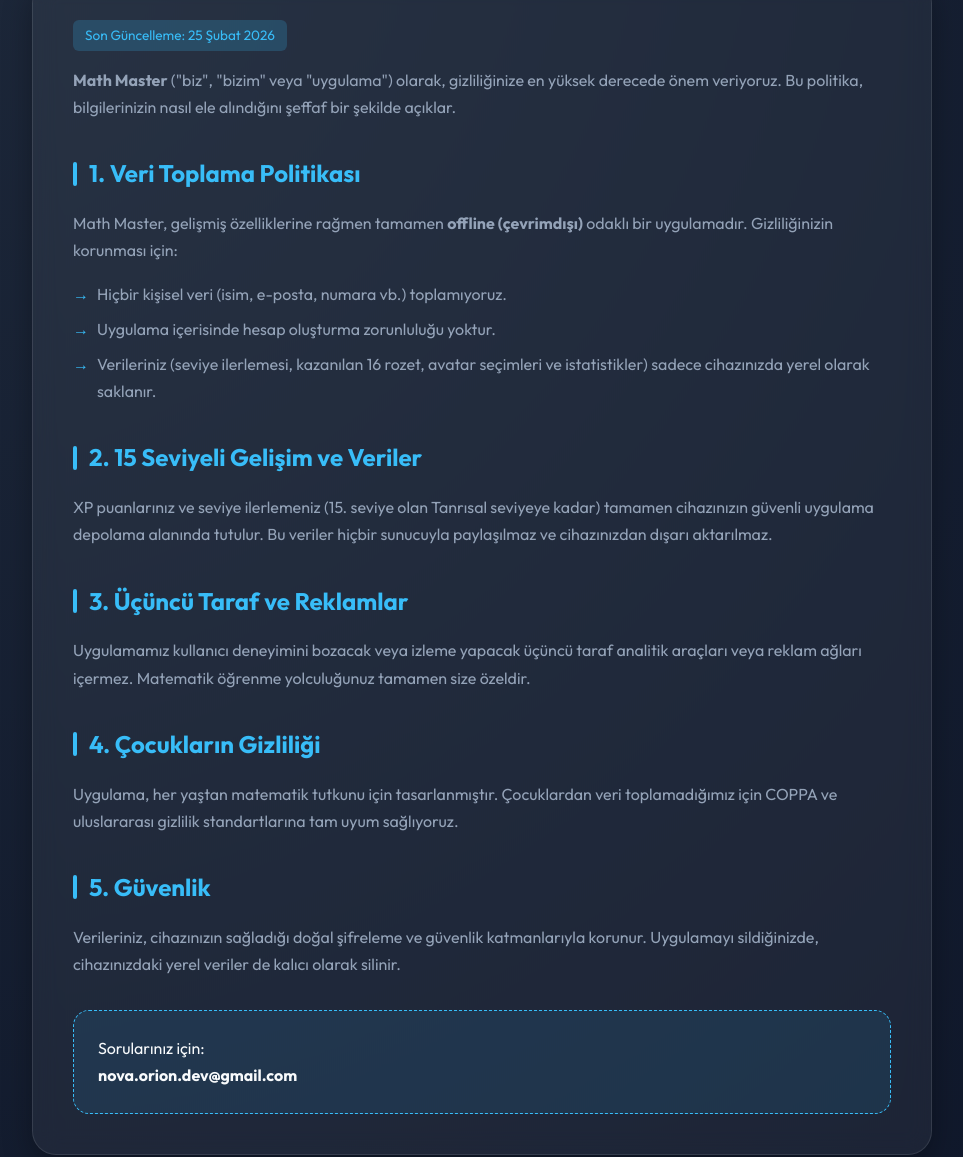
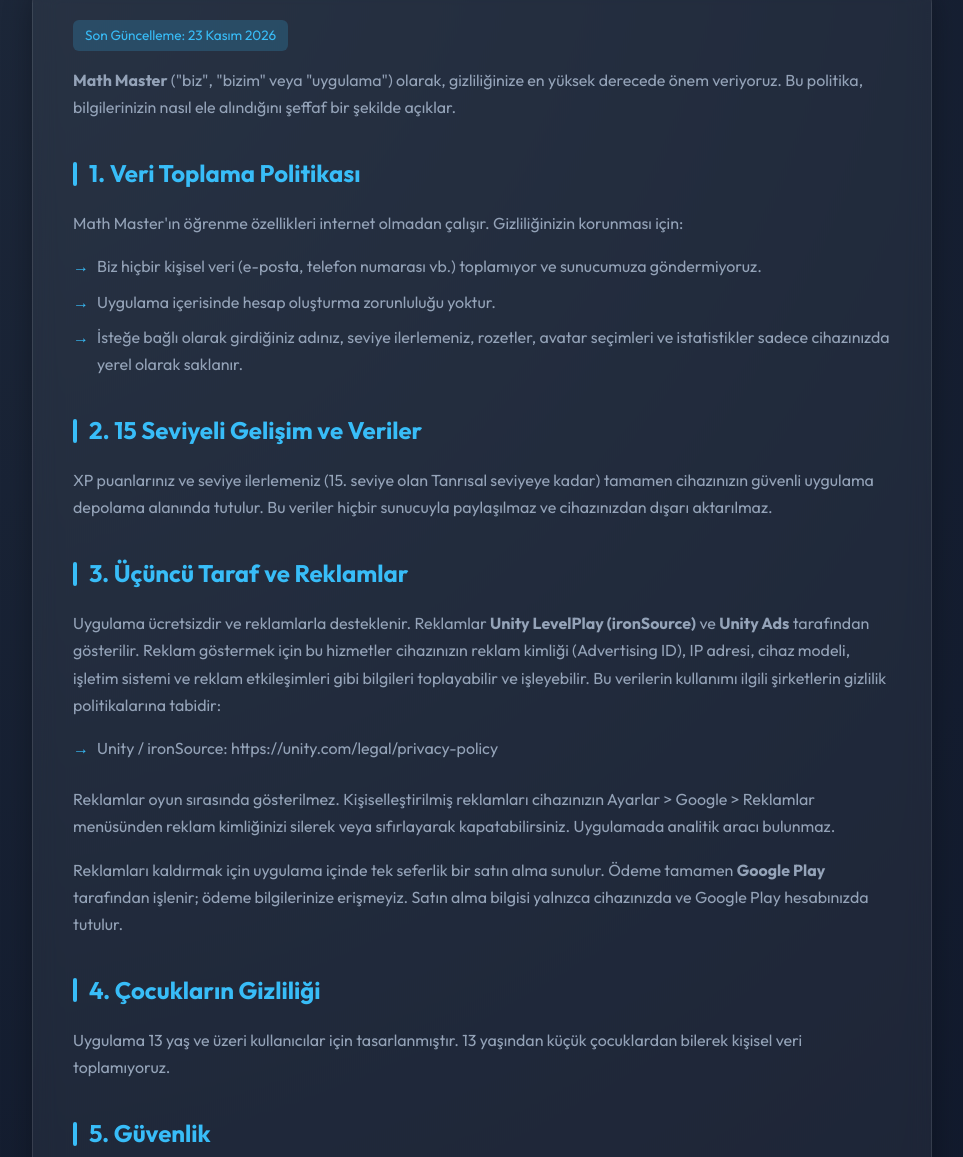
Before and after one commit to NovaOrion7/mathmaster_privacy_policy, a plain HTML site: page index.html in a window 1280 px wide. Shown: the part 210-1367 px from the top of the page, without its empty margins (158-1121 px from the left). Drawn offline with Linux system fonts and the light colour scheme.

Commit message:
Update privacy policy: ads (Unity LevelPlay) and remove-ads purchase
Co-Authored-By: Claude Opus 5.5 <noreply@anthropic.com>

```diff
--- a/index.html
+++ b/index.html
@@ -195,25 +195,30 @@
         <main class="card">
             <!-- Turkish Version -->
             <section id="tr" class="active">
-                <span class="badge">Son Güncelleme: 25 Şubat 2026</span>
+                <span class="badge">Son Güncelleme: 23 Kasım 2026</span>
                 <p><strong>Math Master</strong> ("biz", "bizim" veya "uygulama") olarak, gizliliğinize en yüksek derecede önem veriyoruz. Bu politika, bilgilerinizin nasıl ele alındığını şeffaf bir şekilde açıklar.</p>
 
                 <h2>1. Veri Toplama Politikası</h2>
-                <p>Math Master, gelişmiş özelliklerine rağmen tamamen <strong>offline (çevrimdışı)</strong> odaklı bir uygulamadır. Gizliliğinizin korunması için:</p>
+                <p>Math Master'ın öğrenme özellikleri internet olmadan çalışır. Gizliliğinizin korunması için:</p>
                 <ul>
-                    <li>Hiçbir kişisel veri (isim, e-posta, numara vb.) toplamıyoruz.</li>
+                    <li>Biz hiçbir kişisel veri (e-posta, telefon numarası vb.) toplamıyor ve sunucumuza göndermiyoruz.</li>
                     <li>Uygulama içerisinde hesap oluşturma zorunluluğu yoktur.</li>
-                    <li>Verileriniz (seviye ilerlemesi, kazanılan 16 rozet, avatar seçimleri ve istatistikler) sadece cihazınızda yerel olarak saklanır.</li>
+                    <li>İsteğe bağlı olarak girdiğiniz adınız, seviye ilerlemeniz, rozetler, avatar seçimleri ve istatistikler sadece cihazınızda yerel olarak saklanır.</li>
                 </ul>
 
                 <h2>2. 15 Seviyeli Gelişim ve Veriler</h2>
                 <p>XP puanlarınız ve seviye ilerlemeniz (15. seviye olan Tanrısal seviyeye kadar) tamamen cihazınızın güvenli uygulama depolama alanında tutulur. Bu veriler hiçbir sunucuyla paylaşılmaz ve cihazınızdan dışarı aktarılmaz.</p>
 
                 <h2>3. Üçüncü Taraf ve Reklamlar</h2>
-                <p>Uygulamamız kullanıcı deneyimini bozacak veya izleme yapacak üçüncü taraf analitik araçları veya reklam ağları içermez. Matematik öğrenme yolculuğunuz tamamen size özeldir.</p>
+                <p>Uygulama ücretsizdir ve reklamlarla desteklenir. Reklamlar <strong>Unity LevelPlay (ironSource)</strong> ve <strong>Unity Ads</strong> tarafından gösterilir. Reklam göstermek için bu hizmetler cihazınızın reklam kimliği (Advertising ID), IP adresi, cihaz modeli, işletim sistemi ve reklam etkileşimleri gibi bilgileri toplayabilir ve işleyebilir. Bu verilerin kullanımı ilgili şirketlerin gizlilik politikalarına tabidir:</p>
+                <ul>
+                    <li>Unity / ironSource: https://unity.com/legal/privacy-policy</li>
+                </ul>
+                <p>Reklamlar oyun sırasında gösterilmez. Kişiselleştirilmiş reklamları cihazınızın Ayarlar &gt; Google &gt; Reklamlar menüsünden reklam kimliğinizi silerek veya sıfırlayarak kapatabilirsiniz. Uygulamada analitik aracı bulunmaz.</p>
+                <p>Reklamları kaldırmak için uygulama içinde tek seferlik bir satın alma sunulur. Ödeme tamamen <strong>Google Play</strong> tarafından işlenir; ödeme bilgilerinize erişmeyiz. Satın alma bilgisi yalnızca cihazınızda ve Google Play hesabınızda tutulur.</p>
 
                 <h2>4. Çocukların Gizliliği</h2>
-                <p>Uygulama, her yaştan matematik tutkunu için tasarlanmıştır. Çocuklardan veri toplamadığımız için COPPA ve uluslararası gizlilik standartlarına tam uyum sağlıyoruz.</p>
+                <p>Uygulama 13 yaş ve üzeri kullanıcılar için tasarlanmıştır. 13 yaşından küçük çocuklardan bilerek kişisel veri toplamıyoruz.</p>
 
                 <h2>5. Güvenlik</h2>
                 <p>Verileriniz, cihazınızın sağladığı doğal şifreleme ve güvenlik katmanlarıyla korunur. Uygulamayı sildiğinizde, cihazınızdaki yerel veriler de kalıcı olarak silinir.</p>
@@ -226,25 +231,30 @@
 
             <!-- English Version -->
             <section id="en">
-                <span class="badge">Last Updated: February 25, 2026</span>
+                <span class="badge">Last Updated: November 23, 2026</span>
                 <p>At <strong>Math Master</strong> ("we", "our", or "application"), we place the highest value on your privacy. This policy transparently explains how your information is handled.</p>
 
                 <h2>1. Data Collection Policy</h2>
-                <p>Math Master is an <strong>offline-first</strong> application designed with privacy in mind:</p>
+                <p>Math Master's learning features work without an internet connection, designed with privacy in mind:</p>
                 <ul>
-                    <li>No personal data (name, email, phone number, etc.) is collected.</li>
+                    <li>We do not collect personal data (email, phone number, etc.) or send it to our servers.</li>
                     <li>No account creation is required to use the app.</li>
-                    <li>Your progress (15 levels, 16 badges earned, avatar selections, and statistics) is stored exclusively locally on your device.</li>
+                    <li>The optional name you enter, your progress, badges, avatar selections and statistics are stored only on your device.</li>
                 </ul>
 
                 <h2>2. 15-Level Progression & Data</h2>
                 <p>Your XP points and level milestones (up to the 15th 'Godlike' level) are kept within your device's secure application storage. This data is never shared with any server or transmitted externally.</p>
 
                 <h2>3. Third-Party Services & Ads</h2>
-                <p>Our application does not include third-party analytics tools or advertising networks that track user behavior. Your learning journey remains entirely private.</p>
+                <p>The app is free and supported by ads. Ads are served by <strong>Unity LevelPlay (ironSource)</strong> and <strong>Unity Ads</strong>. To show ads, these services may collect and process information such as your device's advertising ID, IP address, device model, operating system and ad interactions. Their use of this data is governed by their own privacy policies:</p>
+                <ul>
+                    <li>Unity / ironSource: https://unity.com/legal/privacy-policy</li>
+                </ul>
+                <p>Ads are never shown during gameplay. You can limit personalized ads by deleting or resetting your advertising ID in your device's Settings &gt; Google &gt; Ads. The app contains no analytics tools.</p>
+                <p>A one-time in-app purchase is offered to remove ads. Payment is handled entirely by <strong>Google Play</strong>; we never access your payment details. The purchase status is stored only on your device and in your Google Play account.</p>
 
                 <h2>4. Children's Privacy</h2>
-                <p>Designed for math lovers of all ages, we do not collect data from children, ensuring full compliance with COPPA and international privacy standards.</p>
+                <p>The app is designed for users aged 13 and over. We do not knowingly collect personal data from children under 13.</p>
 
                 <h2>5. Security</h2>
                 <p>Your data is protected by the inherent security layers of your device. Uninstalling the app will permanently remove all locally stored progress data.</p>
```
